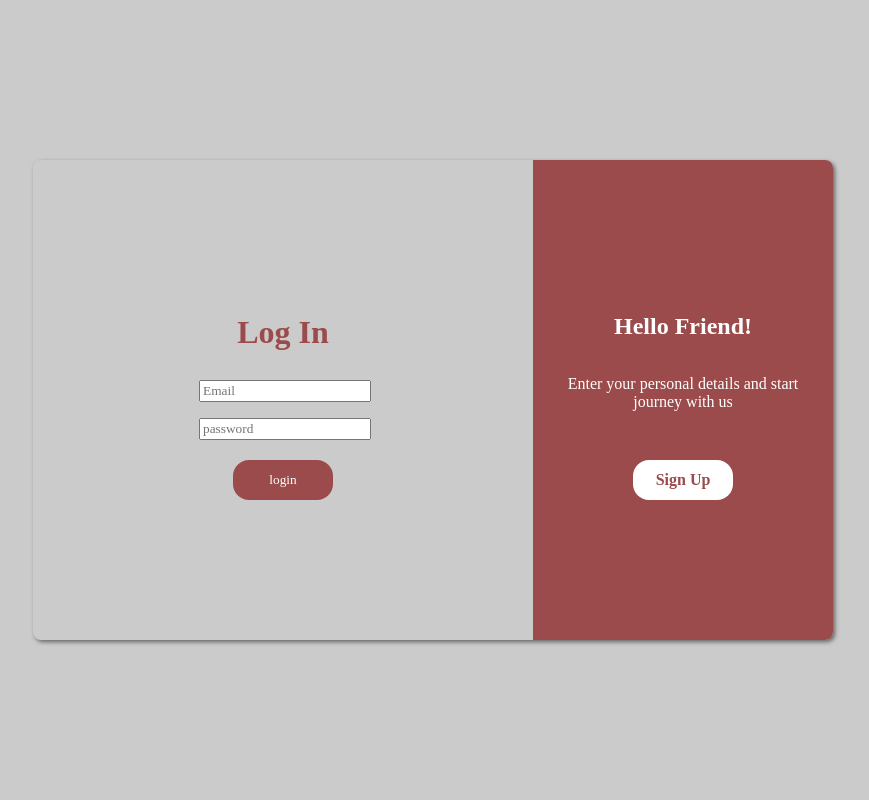
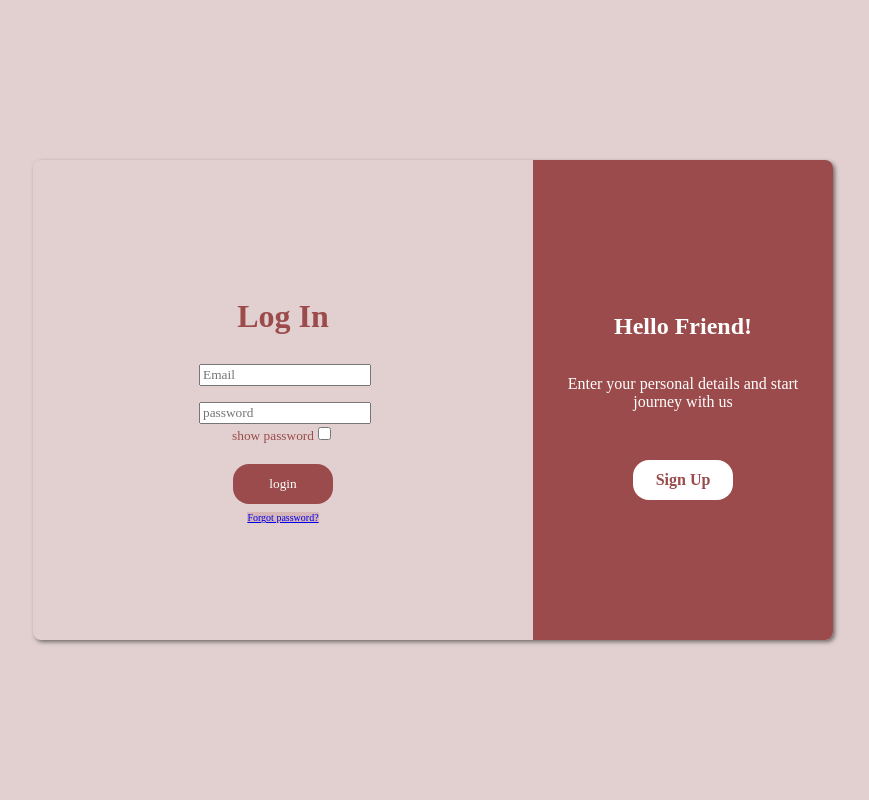
Before and after one commit to amal-krishna-m-u-21/RDBMS-miniproject, a PHP site: page /login.html in a window 1280 px wide. Shown: the whole page, without its empty margins (207-1076 px from the left). Run offline with PHP 8.4, Linux system fonts and the light colour scheme; some libraries are stand-ins or nearby versions.

Commit message:
forgott pswd

```diff
--- a/login_page/login.css
+++ b/login_page/login.css
@@ -10,7 +10,7 @@
 }
 html,
 body {
-  background-color: rgb(203, 203, 203);
+  background-color: rgb(226, 208, 208);
   width: 100%;
   height: 100%;
   display: flex;
@@ -133,3 +133,8 @@ body {
   background-color: #fff;
   font-size: 20px;
 }
+.tiny-text{
+  color: #fff;
+  background-color: hsla(0, 30%, 75%, 0.71);
+  font-size: 10px;
+}
--- a/login_page/login.html
+++ b/login_page/login.html
@@ -31,12 +31,13 @@
     <div class="group">
       <label class="fas fa-key" for="password"></label>
       <input type="password" name="password" id="pswd" placeholder="password" pattern="(?=.*\d)(?=.*[a-z])(?=.*[A-Z]).{8,}" title="Must contain at least one number and one uppercase and lowercase letter, and at least 8 or more characters" required/>
-
+      <br><small> show password</small><input type="checkbox" onclick="visiblel()">
 
     </div>
     <div class="group">
       <button id="login" type="submit">login</button>
     </div>
+    <div class="tiny-text"><a href=forgot.html> Forgot password?</a></div>
   </form>
 
 
@@ -65,10 +66,10 @@
     </div>
     <div class="group">
       <label class="fas fa-key" for="password2"></label>
-      <input type="password" name="password2" id="password" placeholder=" confirm password"/>
-      <br><small> show password</small><input type="checkbox" onclick="visible()">
+      <input type="password" name="password2" id="password2" placeholder=" confirm password"/>
+      <br><small> show password</small><input type="checkbox" onclick="visible(),visiblei()">
     </div>
-    <button id="login" type="submit">Register</button>
+    <button id="register" type="submit">Register</button>
   </form>
   <div class="cover">
     <button id="changePage" name="changePage"></button>
--- a/login_page/reg-validation.js
+++ b/login_page/reg-validation.js
@@ -90,6 +90,24 @@ function validateForm() {
       p.type = "password";
     }
   }
+  function visiblei()
+  {
+   var p2 = document.getElementById("password2");
+   if (p2.type === "password") {
+     p2.type = "text";
+   } else {
+     p2.type = "password";
+   }
+ }
+ function visiblel()
+ {
+  var pl = document.getElementById("pswd");
+  if (pl.type === "password") {
+    pl.type = "text";
+  } else {
+    pl.type = "password";
+  }
+}
 
   function validateFormlog() {
 
```
Also changed, not shown: login_page/forgot.html (added, +13 -0 lines).
